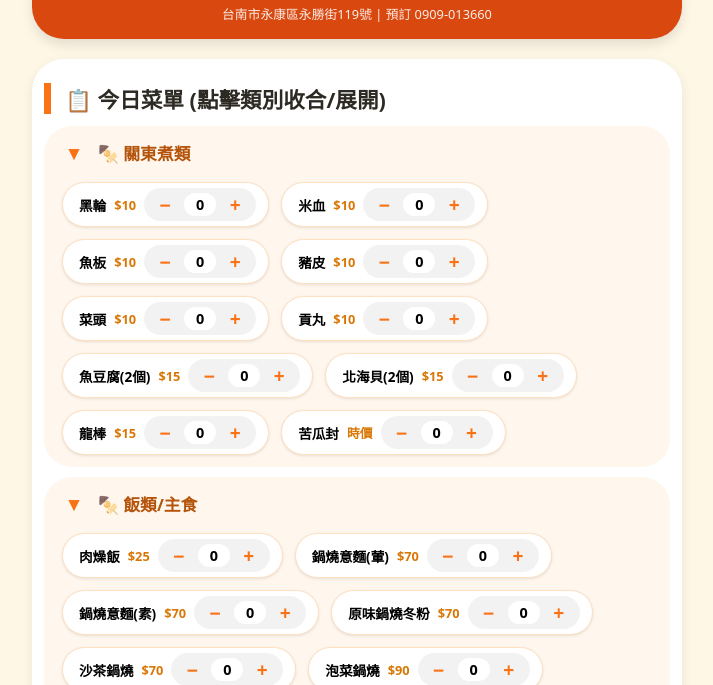
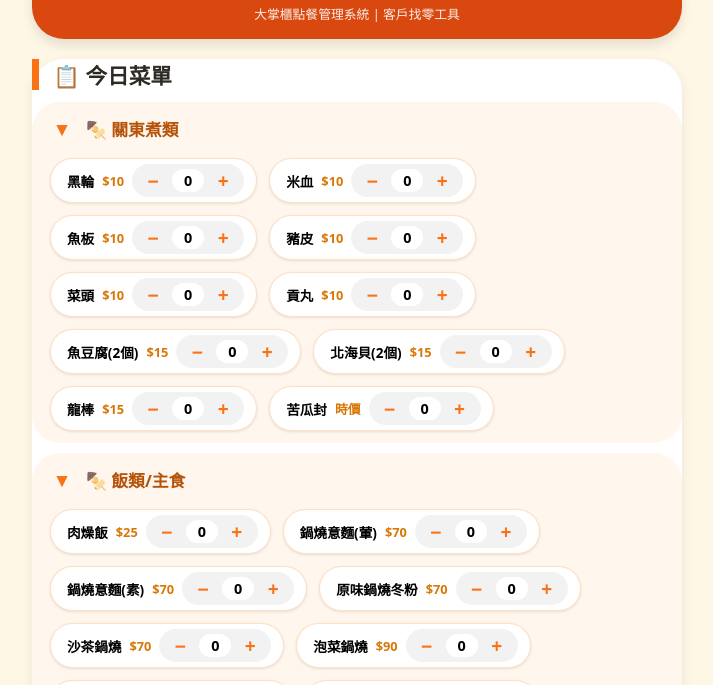
Before and after one commit to hangcity100/hangcity100.github.io, a website: page charge5.html in a window 1280 px wide. Shown: the part 75-760 px from the top of the page, without its empty margins (283-996 px from the left). Drawn offline with Linux system fonts and the light colour scheme.

Commit message:
優化菜單編輯模式的按鈕文字，讓使用者更清楚目前狀態；同時修改收款按鈕的文字，使其更具吸引力。

```diff
--- a/charge5.html
+++ b/charge5.html
@@ -3,7 +3,7 @@
 <head>
     <meta charset="UTF-8">
     <meta name="viewport" content="width=device-width, initial-scale=1.0, user-scalable=yes, viewport-fit=cover">
-    <title>永勝關東煮 · 點餐找零 (可折疊/直接輸入數量)</title>
+    <title>永勝關東煮</title>
     <style>
         * {
             box-sizing: border-box;
@@ -43,8 +43,8 @@
             background: white;
             border-radius: 32px;
             box-shadow: 0 4px 12px rgba(0,0,0,0.08);
-            padding: 12px 12px 20px;
-            margin-bottom: 24px;
+            padding: 12px 12px 12x;
+            margin-bottom: 12px;
         }
         .section-title {
             font-size: 1.35rem;
@@ -445,18 +445,18 @@
 <div class="app-container">
     <div class="shop-header">
         <h1>🍢 永勝關東煮</h1>
-        <p>台南市永康區永勝街119號 | 預訂 0909-013660</p>
+        <p>大掌櫃點餐管理系統 | 客戶找零工具</p>
     </div>
     <div class="menu-panel" id="menuPanel">
-        <div class="section-title">📋 今日菜單 (點擊類別收合/展開)</div>
+        <div class="section-title">📋 今日菜單 </div>
         <div id="dynamicMenu"></div>
         <div id="categoryEditor" style="display:none; gap:8px; align-items:center; margin:10px 0 8px;">
             <input id="newCategoryName" type="text" placeholder="輸入新類別名稱" style="flex:1; padding:8px 12px; border-radius:20px; border:1px solid #f3c7a0;">
             <button id="addCategoryBtn" class="btn-edit-outline">新增類別</button>
         </div>
         <div class="edit-badge">
-            <span style="font-size:0.75rem;">✏️ 點擊「編輯模式」可更改菜名/單價，修改後自動儲存至手機</span>
-            <button id="toggleEditBtn" class="btn-edit">✏️ 編輯模式 OFF</button>
+            <!--span style="font-size:0.75rem;">✏️ 點擊「編輯模式」可更改菜名/單價，修改後自動儲存至手機</span-->
+            <button id="toggleEditBtn" class="btn-edit">✏️ 菜單編輯模式 OFF</button>
         </div>
     </div>
     <div class="order-summary">
```
